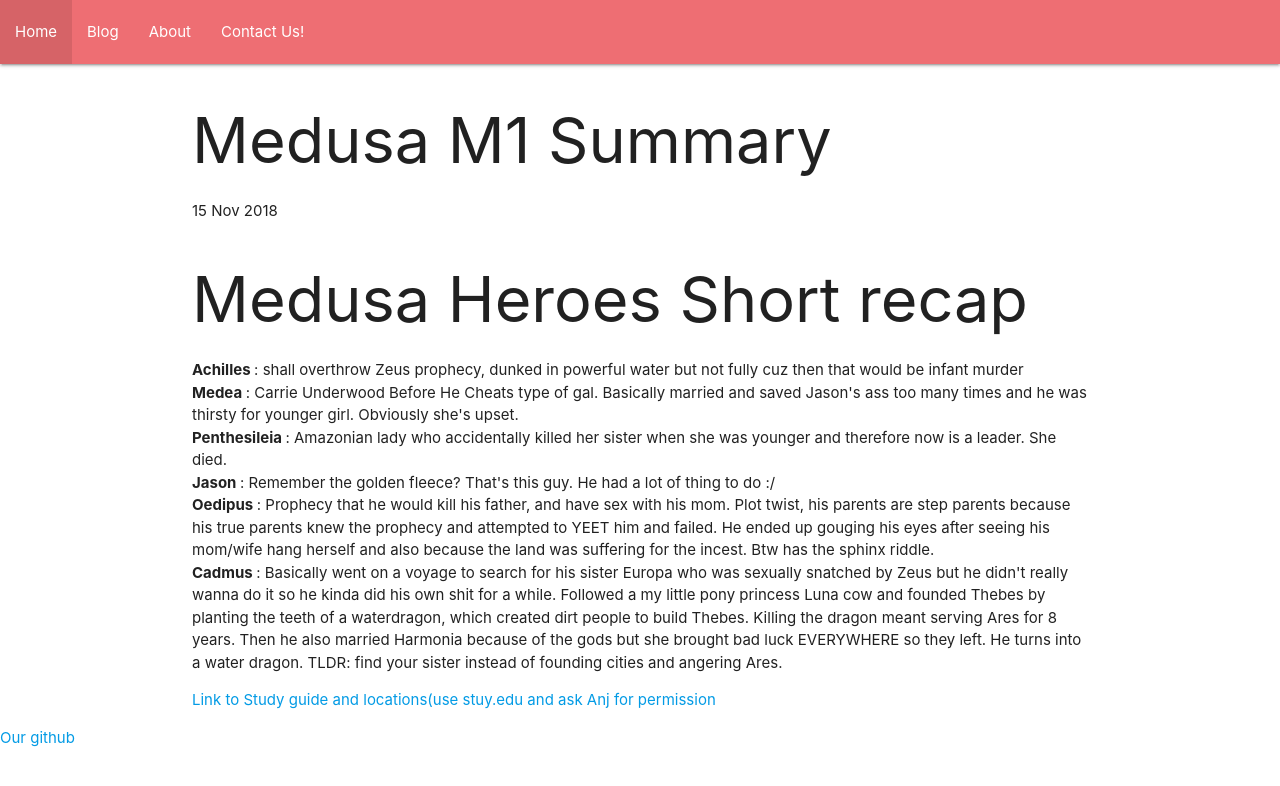
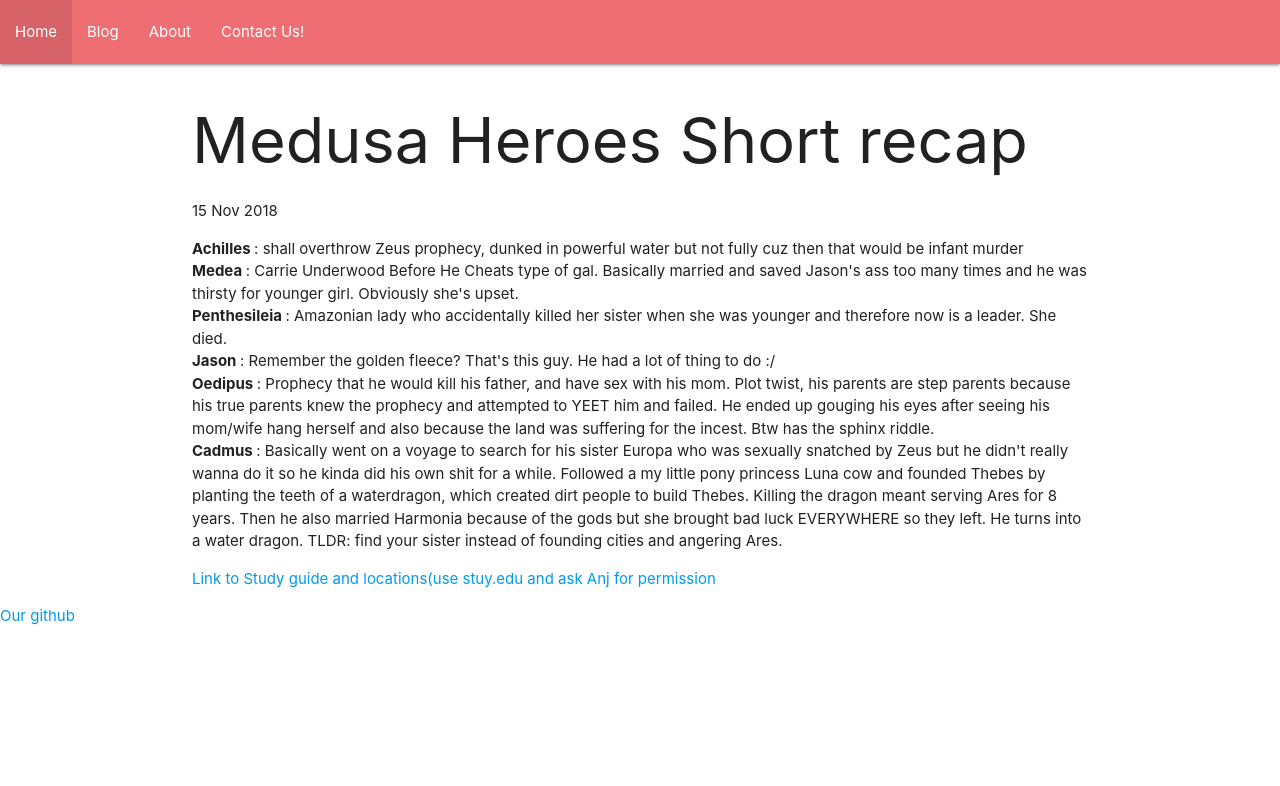
Before and after one commit to stuyCLC/stuyCLC.github.io, a Jekyll site: the page built from _posts/2018-11-15-Medusa-Meeting-1-Short-Summary.md, in a window 1280 px wide. Shown: the top 786 px of the page. Built offline with Jekyll 4.4.1, drawn with Linux system fonts in a browser that asks for light colours.

Commit message:
Update 2018-11-15-Medusa-Meeting-1-Short-Summary.md

```diff
--- a/_posts/2018-11-15-Medusa-Meeting-1-Short-Summary.md
+++ b/_posts/2018-11-15-Medusa-Meeting-1-Short-Summary.md
@@ -1,9 +1,8 @@
 ---
 layout: posts
-title: Medusa M1 Summary
+title: Medusa Heroes Short recap
 ---
 <div class="blurb">
-    <h1> Medusa Heroes Short recap </h1>
     <p> <ul>
           <li> <b> Achilles </b> : shall overthrow Zeus prophecy, dunked in powerful water but not fully cuz then that would be infant murder </li>
           <li> <b> Medea </b> : Carrie Underwood Before He Cheats type of gal. Basically married and saved Jason's ass too many times and he was thirsty for younger girl. Obviously she's upset. </li>
```
